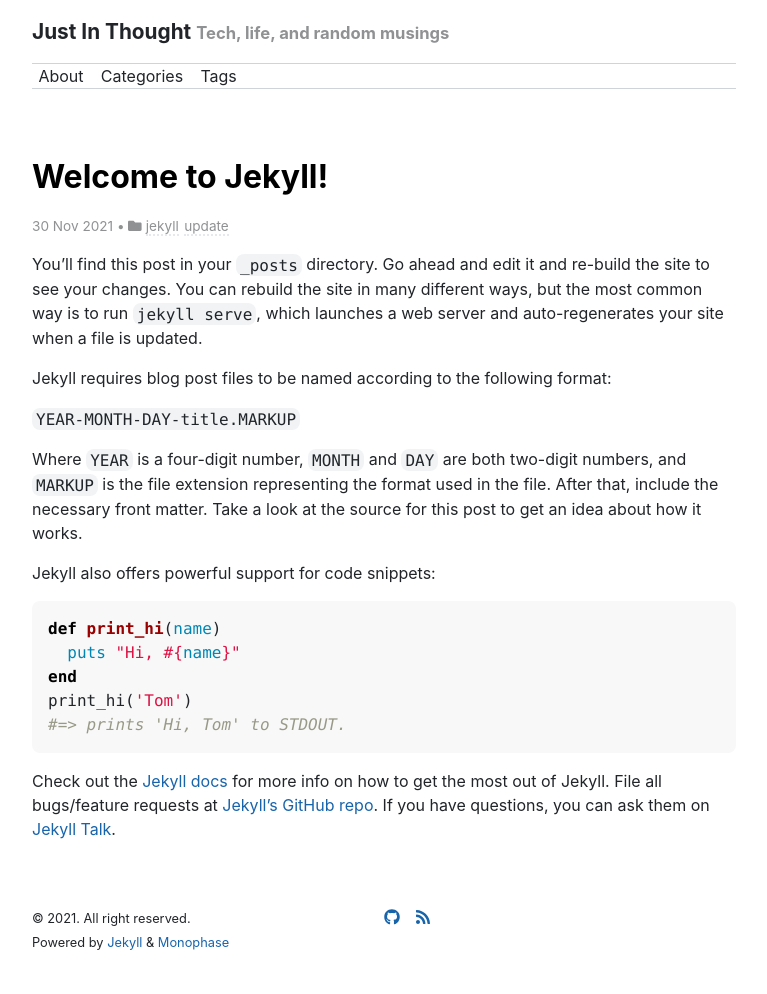
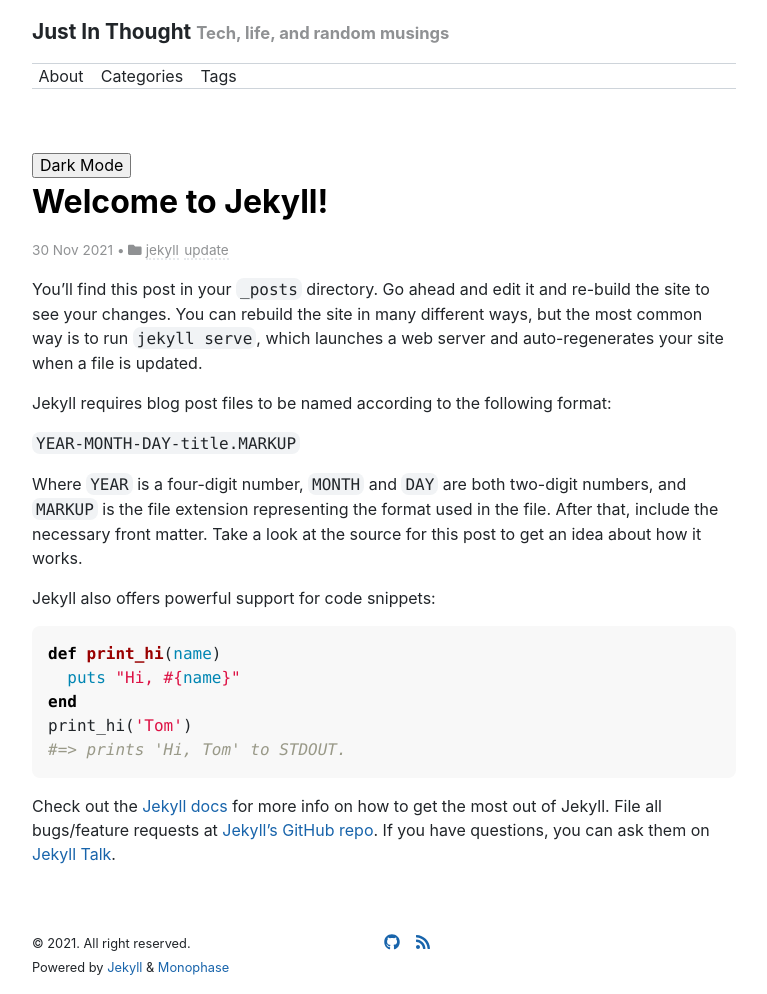
Before and after one commit to justinjao/justinjao.github.io, a Jekyll site: the page built from _posts/2021-11-29-welcome-to-jekyll.markdown, in a window 1280 px wide. Shown: the whole page, without its empty margins (256-1023 px from the left). Built offline with Jekyll 4.4.1, drawn with Linux system fonts in a browser that asks for light colours; nearby versions of some CDN libraries; before the commit the page ends 969 px from its top, so only the background shows below that.

Commit message:
added first working version of theme toggle

```diff
--- a/_layouts/default.html
+++ b/_layouts/default.html
@@ -4,7 +4,7 @@
   <body>
     <div class="container">
       {% include header.html %}
-
+      <button id="theme-toggle" onclick="modeSwitcher()"></button>
       <main>
         {{ content }}
       </main>
@@ -19,5 +19,6 @@
     {% if jekyll.environment == 'production' and site.google_analytics %}
       {% include google-analytics.html %}
     {% endif %}
+    <script src="/mode-switcher.js"></script>
   </body>
 </html>
--- a/_sass/_variables.scss
+++ b/_sass/_variables.scss
@@ -34,11 +34,21 @@ $xl-screen: 80rem;
   --danger-color: var(--oc-red-9);
 }
 
-@media (prefers-color-scheme: dark) {
-  :root {
-    /**
-     * Color
-     */
+html, html[data-theme="light"] {
+  --body-bg-color: var(--oc-white);
+  --body-color: var(--oc-gray-9);
+  --code-bg-color: var(--oc-gray-1);
+  --heading-color: var(--oc-black);
+  --border-color: var(--oc-gray-4);
+  --link-color: var(--oc-blue-9);
+  --link-color-rgb: var(--oc-blue-9-rgb);
+  --link-hover-color: var(--oc-blue-7);
+  --info-color: var(--oc-green-9);
+  --warning-color: var(--oc-yellow-9);
+  --danger-color: var(--oc-red-9);
+  }
+
+  html[data-theme="dark"] {
     --body-bg-color: var(--oc-gray-9);
     --body-color: var(--oc-gray-4);
     --code-bg-color: var(--oc-gray-7);
@@ -51,4 +61,32 @@ $xl-screen: 80rem;
     --warning-color: var(--oc-yellow-1);
     --danger-color: var(--oc-red-1);
   }
+
+// @media (prefers-color-scheme: dark) {
+//   :root {
+//     /**
+//      * Color
+//      */
+//     --body-bg-color: var(--oc-gray-9);
+//     --body-color: var(--oc-gray-4);
+//     --code-bg-color: var(--oc-gray-7);
+//     --heading-color: var(--oc-white);
+//     --border-color: var(--oc-gray-7);
+//     --link-color: var(--oc-yellow-5);
+//     --link-color-rgb: var(--oc-yellow-5-rgb);
+//     --link-hover-color: var(--oc-blue-3);
+//     --info-color: var(--oc-green-1);
+//     --warning-color: var(--oc-yellow-1);
+//     --danger-color: var(--oc-red-1);
+//   }
+// }
+
+@media (prefers-color-scheme: dark) {
+  html[data-theme="dark"] {
+    @import "highlight-dark";
+   }
+
+  html, html[data-theme="light"] {
+  @import "highlight-light";
+  }
 }
--- a/_sass/main.scss
+++ b/_sass/main.scss
@@ -2,7 +2,21 @@
 @import "base";
 @import "layout";
 
+html, html[data-theme="light"] {
+@import "highlight-light";
+}
+
+html[data-theme="dark"] {
+ @import "highlight-dark";
+}
+
 @import "highlight-light";
 @media (prefers-color-scheme: dark) {
-  @import "highlight-dark";
+  html[data-theme="dark"] {
+    @import "highlight-dark";
+   }
+
+  html, html[data-theme="light"] {
+  @import "highlight-light";
+  }
 }
--- /dev/null
+++ b/mode-switcher.js
@@ -0,0 +1,54 @@
+let systemInitiatedDark = window.matchMedia("(prefers-color-scheme: dark)");
+let theme = sessionStorage.getItem('theme');
+
+if (systemInitiatedDark.matches) {
+	document.getElementById("theme-toggle").innerHTML = "Light Mode";
+} else {
+	document.getElementById("theme-toggle").innerHTML = "Dark Mode";
+}
+
+
+function prefersColorTest(systemInitiatedDark) {
+  if (systemInitiatedDark.matches) {
+  	document.documentElement.setAttribute('data-theme', 'dark');
+   	document.getElementById("theme-toggle").innerHTML = "Light Mode";
+   	sessionStorage.setItem('theme', '');
+  } else {
+  	document.documentElement.setAttribute('data-theme', 'light');
+    document.getElementById("theme-toggle").innerHTML = "Dark Mode";
+    sessionStorage.setItem('theme', '');
+  }
+}
+systemInitiatedDark.addEventListener(prefersColorTest);
+
+
+function modeSwitcher() {
+	let theme = sessionStorage.getItem('theme');
+	if (theme === "dark") {
+		document.documentElement.setAttribute('data-theme', 'light');
+		sessionStorage.setItem('theme', 'light');
+		document.getElementById("theme-toggle").innerHTML = "Dark Mode";
+	}	else if (theme === "light") {
+		document.documentElement.setAttribute('data-theme', 'dark');
+		sessionStorage.setItem('theme', 'dark');
+		document.getElementById("theme-toggle").innerHTML = "Light Mode";
+	} else if (systemInitiatedDark.matches) {
+		document.documentElement.setAttribute('data-theme', 'light');
+		sessionStorage.setItem('theme', 'light');
+		document.getElementById("theme-toggle").innerHTML = "Dark Mode";
+	} else {
+		document.documentElement.setAttribute('data-theme', 'dark');
+		sessionStorage.setItem('theme', 'dark');
+		document.getElementById("theme-toggle").innerHTML = "Light Mode";
+	}
+}
+
+if (theme === "dark") {
+	document.documentElement.setAttribute('data-theme', 'dark');
+	sessionStorage.setItem('theme', 'dark');
+	document.getElementById("theme-toggle").innerHTML = "Light Mode";
+} else if (theme === "light") {
+	document.documentElement.setAttribute('data-theme', 'light');
+	sessionStorage.setItem('theme', 'light');
+	document.getElementById("theme-toggle").innerHTML = "Dark Mode";
+}
```
